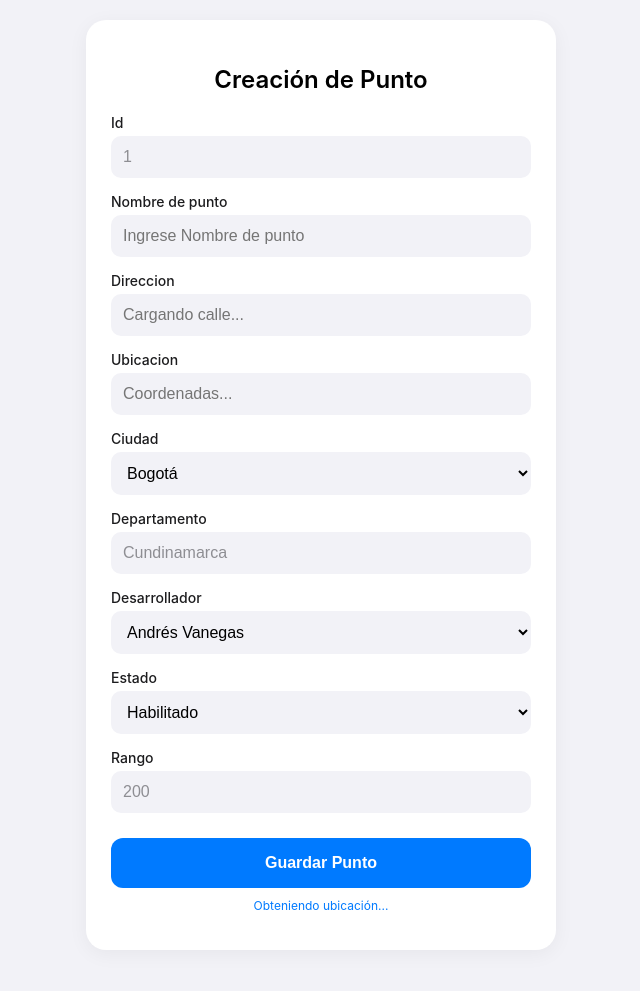
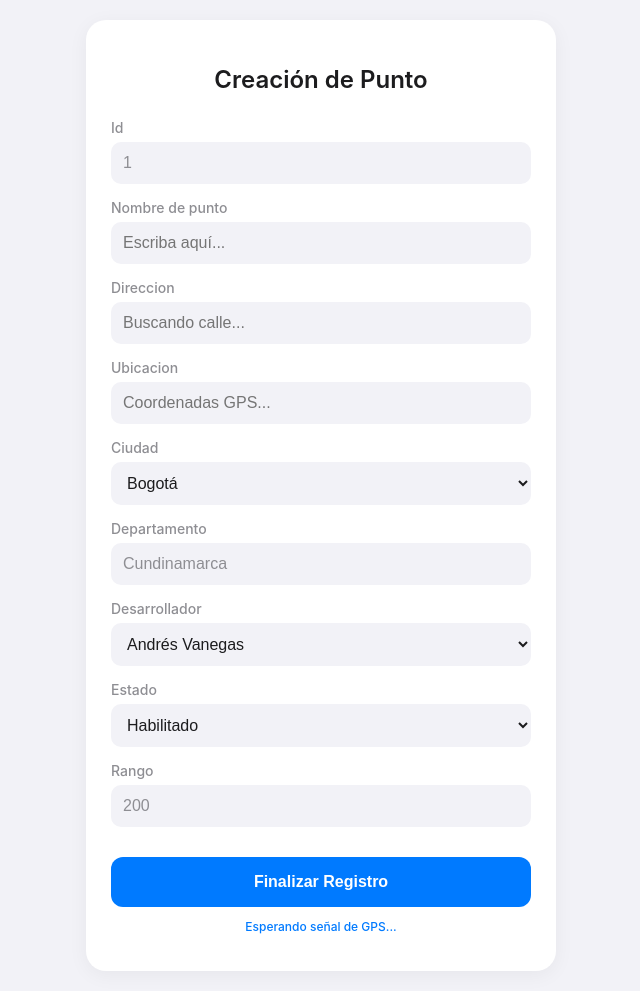
Before and after one commit to XY07-v/TRADE, a Flask app: page / in a window 1280 px wide. Shown: the whole page, without its empty margins (319-959 px from the left). Before the commit the page ends 950 px from the top, so only its background shows below. Run offline with Flask 3, Linux system fonts and the light colour scheme; data that the repository does not hold is empty.

Commit message:
Update index.html

```diff
--- a/templates/index.html
+++ b/templates/index.html
@@ -2,26 +2,27 @@
 <html lang="es">
 <head>
     <meta charset="UTF-8">
-    <meta name="viewport" content="width=device-width, initial-scale=1.0">
+    <meta name="viewport" content="width=device-width, initial-scale=1.0, maximum-scale=1.0, user-scalable=no">
     <title>Creación de Punto</title>
     <style>
         :root { --ios-bg: #F2F2F7; --ios-blue: #007AFF; }
         body { font-family: -apple-system, sans-serif; background-color: var(--ios-bg); margin: 0; padding: 20px; display: flex; justify-content: center; }
         .card { background: white; padding: 25px; border-radius: 20px; width: 100%; max-width: 420px; box-shadow: 0 4px 20px rgba(0,0,0,0.05); }
-        h2 { text-align: center; font-weight: 600; margin-bottom: 20px; }
+        h2 { text-align: center; font-weight: 600; margin-bottom: 25px; color: #1c1c1e; }
         .group { margin-bottom: 15px; }
-        label { display: block; margin-bottom: 5px; font-size: 14px; color: #1c1c1e; font-weight: 500; }
-        input, select { width: 100%; padding: 12px; border: none; border-radius: 10px; background: var(--ios-bg); font-size: 16px; box-sizing: border-box; }
+        label { display: block; margin-bottom: 6px; font-size: 14px; color: #8e8e93; font-weight: 500; }
+        input, select { width: 100%; padding: 12px; border: none; border-radius: 10px; background: var(--ios-bg); font-size: 16px; box-sizing: border-box; outline: none; color: #1c1c1e; }
+        input:focus { background: #e5e5ea; }
         input:disabled { color: #8e8e93; }
-        button { width: 100%; padding: 16px; background: var(--ios-blue); color: white; border: none; border-radius: 12px; font-size: 16px; font-weight: 600; margin-top: 10px; cursor: pointer; }
-        #status { text-align: center; font-size: 12px; color: var(--ios-blue); margin-top: 10px; }
+        button { width: 100%; padding: 16px; background: var(--ios-blue); color: white; border: none; border-radius: 12px; font-size: 16px; font-weight: 600; margin-top: 15px; cursor: pointer; }
+        #status { text-align: center; font-size: 12px; color: var(--ios-blue); margin-top: 12px; font-weight: 500; }
     </style>
 </head>
 <body>
 
 <div class="card">
     <h2>Creación de Punto</h2>
-    <form id="dinamicoForm">
+    <form id="puntoForm">
         {% for col in columnas %}
             <div class="group">
                 <label>{{ col }}</label>
@@ -30,10 +31,10 @@
                     <input type="text" id="{{ col }}" value="{{ next_id }}" disabled>
 
                 {% elif col == "Direccion" %}
-                    <input type="text" id="{{ col }}" placeholder="Cargando calle...">
+                    <input type="text" id="{{ col }}" placeholder="Buscando calle...">
 
                 {% elif col == "Ubicacion" %}
-                    <input type="text" id="{{ col }}" placeholder="Coordenadas..." readonly>
+                    <input type="text" id="{{ col }}" placeholder="Coordenadas GPS..." readonly>
 
                 {% elif col == "Ciudad" %}
                     <select id="{{ col }}" onchange="updateDepto()">
@@ -58,20 +59,17 @@
                         <option value="Deshabilitado">Deshabilitado</option>
                     </select>
 
-                {% elif col == "MES" %}
-                    <input type="text" id="{{ col }}" value="{{ now }}" class="mes-auto">
-
                 {% elif col == "Rango" %}
                     <input type="text" id="{{ col }}" value="200" disabled>
 
                 {% else %}
-                    <input type="text" id="{{ col }}" placeholder="Ingrese {{ col }}">
+                    <input type="text" id="{{ col }}" placeholder="Escriba aquí...">
                 {% endif %}
             </div>
         {% endfor %}
 
-        <button type="button" onclick="save()">Guardar Punto</button>
-        <p id="status">Obteniendo ubicación...</p>
+        <button type="button" onclick="save()">Finalizar Registro</button>
+        <p id="status">Esperando señal de GPS...</p>
     </form>
 </div>
 
@@ -80,43 +78,40 @@
 
     function updateDepto() {
         const c = document.getElementById('Ciudad').value;
-        if(document.getElementById('Departamento')) document.getElementById('Departamento').value = deptos[c];
+        const d = document.getElementById('Departamento');
+        if(d) d.value = deptos[c];
     }
 
-    // GPS NATIVO
     function initGPS() {
         if (navigator.geolocation) {
             navigator.geolocation.getCurrentPosition(async (p) => {
                 const lat = p.coords.latitude;
                 const lon = p.coords.longitude;
                 if(document.getElementById('Ubicacion')) document.getElementById('Ubicacion').value = `${lat}, ${lon}`;
-                document.getElementById('status').innerText = "📍 GPS Conectado";
+                document.getElementById('status').innerText = "📍 Ubicación capturada";
 
-                // Geocodificación para Dirección
-                const res = await fetch(`https://nominatim.openstreetmap.org/reverse?format=json&lat=${lat}&lon=${lon}`);
-                const d = await res.json();
-                const street = d.address.road || d.address.pedestrian || "Calle s/n";
-                const house = d.address.house_number || "";
-                if(document.getElementById('Direccion')) document.getElementById('Direccion').value = `${street} ${house ? '# ' + house : ''}`;
+                try {
+                    const res = await fetch(`https://nominatim.openstreetmap.org/reverse?format=json&lat=${lat}&lon=${lon}`);
+                    const d = await res.json();
+                    const street = d.address.road || d.address.pedestrian || "Calle detectada";
+                    const house = d.address.house_number || "";
+                    if(document.getElementById('Direccion')) document.getElementById('Direccion').value = `${street} ${house ? '# ' + house : ''}`;
+                } catch (e) {
+                    if(document.getElementById('Direccion')) document.getElementById('Direccion').value = "Dirección no disponible";
+                }
             }, () => {
-                document.getElementById('status').innerText = "❌ Error GPS";
+                document.getElementById('status').innerText = "❌ Error: Activa el GPS";
             }, { enableHighAccuracy: true });
         }
     }
 
     async function save() {
         const data = {};
-        // Recoger todos los IDs que coincidan con las columnas enviadas
         const cols = {{ columnas|tojson }};
         cols.forEach(c => {
             const el = document.getElementById(c);
             if(el) data[c] = el.value;
         });
-
-        // Mes automático si existe
-        if(data['MES'] === "") {
-            data['MES'] = new Date().toLocaleString('es-ES', { month: 'long' }).toUpperCase();
-        }
 
         const resp = await fetch('/guardar', {
             method: 'POST',
@@ -129,12 +124,7 @@
         if(resJson.status === 'success') location.reload();
     }
 
-    window.onload = () => {
-        initGPS();
-        // Setear mes por defecto
-        const mesCampos = document.querySelectorAll('.mes-auto');
-        mesCampos.forEach(i => i.value = new Date().toLocaleString('es-ES', { month: 'long' }).toUpperCase());
-    };
+    window.onload = initGPS;
 </script>
 </body>
 </html>
```
